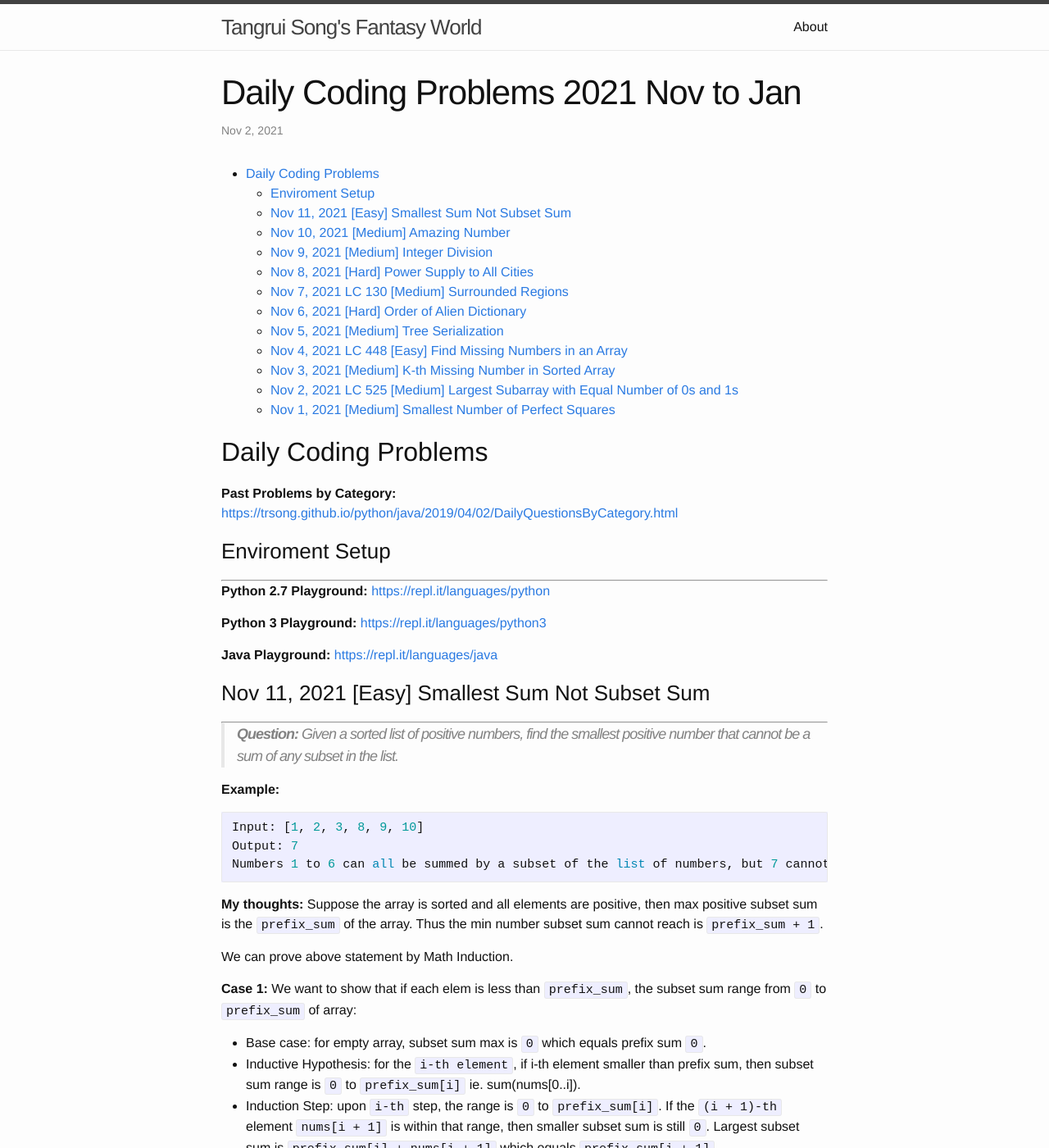
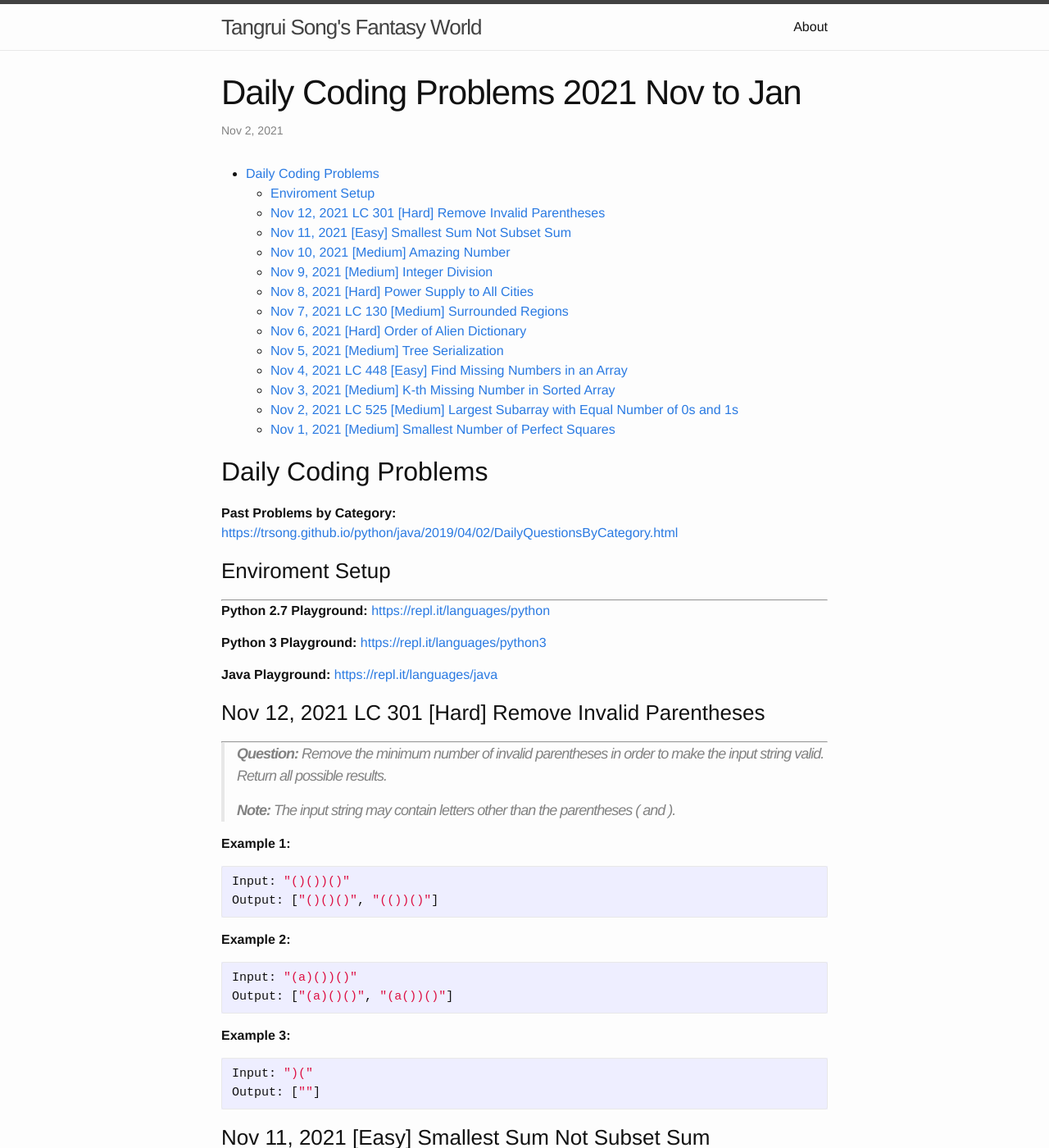
Before and after one commit to trsong/trsong.github.io, a Jekyll site: the page built from _posts/2021-11-01-DailyQuestionsNov.md, in a window 1280 px wide and 1400 px high. Shown: the whole window at 82% size. Built offline with Jekyll 4.4.1, drawn with Linux system fonts in a browser that asks for light colours.

Commit message:
Add Nov 12 question

````diff
--- a/_posts/2021-11-01-DailyQuestionsNov.md
+++ b/_posts/2021-11-01-DailyQuestionsNov.md
@@ -20,6 +20,31 @@ categories: Python/Java
 
 **Java Playground:** [https://repl.it/languages/java](https://repl.it/languages/java)
 
+
+
+### Nov 12, 2021 LC 301 \[Hard\] Remove Invalid Parentheses
+---
+> **Question:** Remove the minimum number of invalid parentheses in order to make the input string valid. Return all possible results.
+>
+> **Note:** The input string may contain letters other than the parentheses ( and ).
+
+**Example 1:**
+```py
+Input: "()())()"
+Output: ["()()()", "(())()"]
+```
+
+**Example 2:**
+```py
+Input: "(a)())()"
+Output: ["(a)()()", "(a())()"]
+```
+
+**Example 3:**
+```py
+Input: ")("
+Output: [""]
+```
 
 
 ### Nov 11, 2021 \[Easy\] Smallest Sum Not Subset Sum
````
